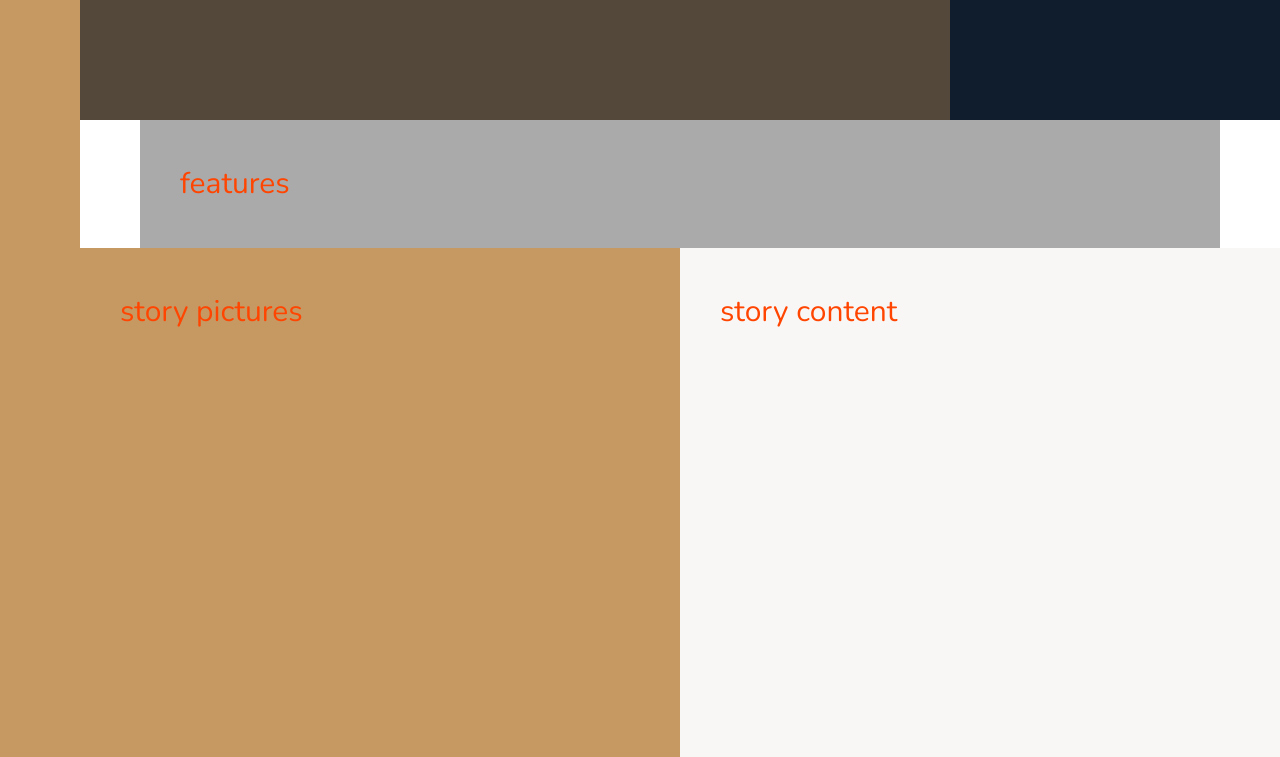
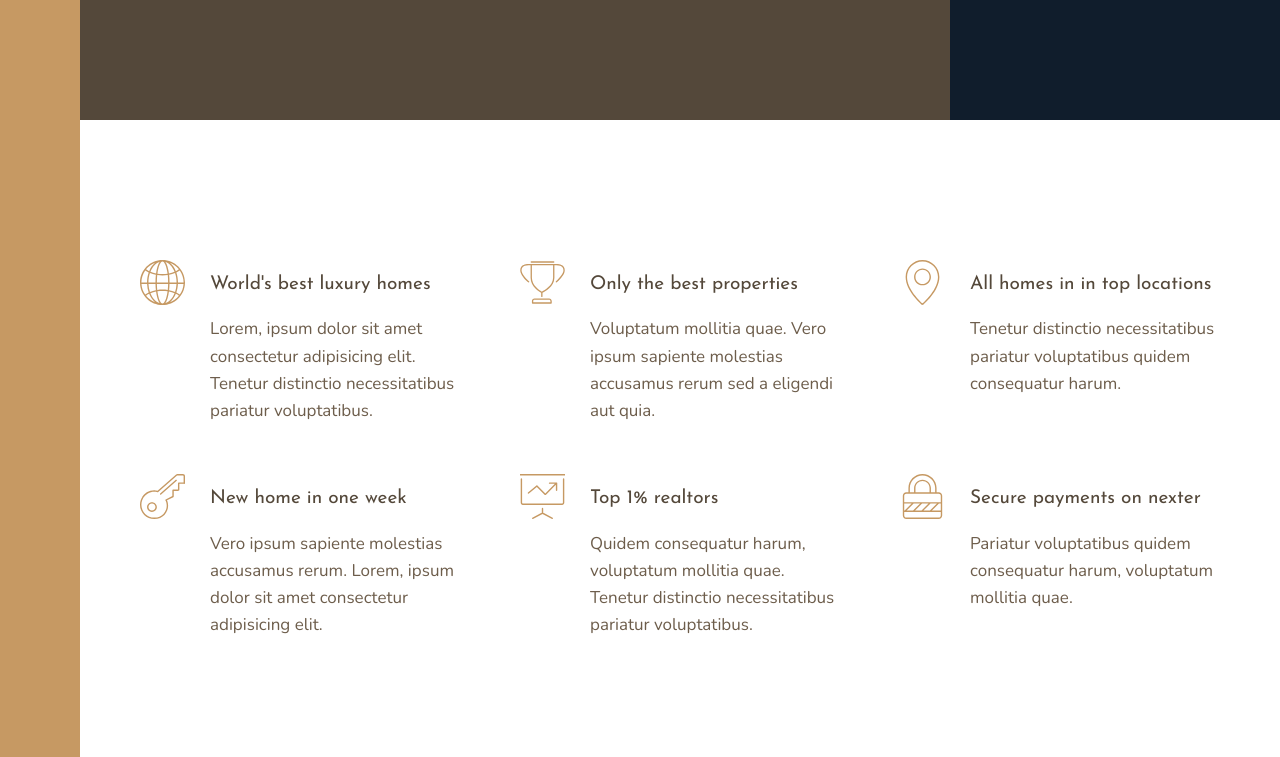
Before and after one commit to ryan258/proto--real-estate-agency, a website: page index.html in a window 1280 px wide. Shown: the part 520-1277 px from the top of the page. Drawn offline with nearby package versions, Linux system fonts and the light colour scheme.

Commit message:
Style features and typography>header component.

```diff
--- a/index.html
+++ b/index.html
@@ -15,7 +15,55 @@
     <div class="sidebar">Sidebar</div>
     <header class="header">header</header>
     <div class="realtors">top 3 realtors</div>
-    <section class="features">features</section>
+    <section class="features">
+      <div class="feature">
+        <svg class="feature__icon">
+          <use xlink:href="img/sprite.svg#icon-global"></use>
+        </svg>
+        <h3 class="heading-4 heading-4--dark">World's best luxury homes</h3>
+        <p class="feature__text">Lorem, ipsum dolor sit amet consectetur adipisicing elit. Tenetur distinctio necessitatibus pariatur voluptatibus.</p>
+      </div>
+
+      <div class="feature">
+        <svg class="feature__icon">
+          <use xlink:href="img/sprite.svg#icon-trophy"></use>
+        </svg>
+        <h3 class="heading-4 heading-4--dark">Only the best properties</h3>
+        <p class="feature__text">Voluptatum mollitia quae. Vero ipsum sapiente molestias accusamus rerum sed a eligendi aut quia.</p>
+      </div>
+
+      <div class="feature">
+        <svg class="feature__icon">
+          <use xlink:href="img/sprite.svg#icon-map-pin"></use>
+        </svg>
+        <h3 class="heading-4 heading-4--dark">All homes in in top locations</h3>
+        <p class="feature__text">Tenetur distinctio necessitatibus pariatur voluptatibus quidem consequatur harum.</p>
+      </div>
+
+      <div class="feature">
+        <svg class="feature__icon">
+          <use xlink:href="img/sprite.svg#icon-key"></use>
+        </svg>
+        <h3 class="heading-4 heading-4--dark">New home in one week</h3>
+        <p class="feature__text">Vero ipsum sapiente molestias accusamus rerum. Lorem, ipsum dolor sit amet consectetur adipisicing elit.</p>
+      </div>
+
+      <div class="feature">
+        <svg class="feature__icon">
+          <use xlink:href="img/sprite.svg#icon-presentation"></use>
+        </svg>
+        <h3 class="heading-4 heading-4--dark">Top 1% realtors</h3>
+        <p class="feature__text">Quidem consequatur harum, voluptatum mollitia quae. Tenetur distinctio necessitatibus pariatur voluptatibus.</p>
+      </div>
+
+      <div class="feature">
+        <svg class="feature__icon">
+          <use xlink:href="img/sprite.svg#icon-lock"></use>
+        </svg>
+        <h3 class="heading-4 heading-4--dark">Secure payments on nexter</h3>
+        <p class="feature__text">Pariatur voluptatibus quidem consequatur harum, voluptatum mollitia quae.</p>
+      </div>
+    </section>
     <div class="story__pictures">story pictures</div>
     <div class="story__content">story content</div>
     <section class="homes">homes</section>
--- a/sass/_base.scss
+++ b/sass/_base.scss
@@ -54,9 +54,9 @@ body {
     minmax(6rem, 1fr)
     [full-end];
 
-  & > * {
-    padding: 40px;
-    color: orangered;
-    font-size: 3rem;
-  }
+  // & > * {
+  //   padding: 40px;
+  //   color: orangered;
+  //   font-size: 3rem;
+  // }
 }
--- a/sass/_features.scss
+++ b/sass/_features.scss
@@ -1,4 +1,33 @@
 .features {
-  background-color: $color-grey-light-2;
+  // background-color: $color-grey-light-2;
   grid-column: center-start / center-end;
+
+  margin: 15rem 0;
+
+  display: grid;
+  // it would be nice to have subgrids, but that is still coming, so we'll do it the manual way
+  // grid-template-columns: repeat(3, 1fr);
+  grid-template-columns: repeat(auto-fit, minmax(25rem, 1fr));
+  // grid-template-rows: auto auto;
+  grid-gap: 6rem;
+  align-items: start;
 }
+
+.feature {
+  display: grid;
+  grid-template-columns: min-content 1fr;
+  grid-row-gap: 1.5rem;
+  grid-column-gap: 2.5rem;
+
+  &__icon {
+    fill: $color-primary;
+    width: 4.5rem;
+    height: 4.5rem;
+    // grid-row: 1/-1; // -1 means the end of the EXPLICIT grid
+    grid-row: 1 / span 2;
+    transform: translateY(-1rem);
+  }
+  &__text {
+    font-size: 1.7rem;
+  }
+}
--- a/sass/_typography.scss
+++ b/sass/_typography.scss
@@ -0,0 +1,36 @@
+// this is an include, a placeholder, then selectors are added to the placeholder with the style definitions
+
+// a mixin works the other way around where the content is pasted into each thing using it instead of it being grouped on to a placesholder of styles
+
+%heading {
+  font-family: $font-display;
+  font-weight: 400;
+}
+
+.heading {
+  &-1 {
+    @extend %heading;
+    &--dark {
+    }
+  }
+  &-2 {
+    @extend %heading;
+    &--dark {
+    }
+  }
+  &-3 {
+    @extend %heading;
+    &--dark {
+    }
+  }
+  &-4 {
+    @extend %heading;
+    font-size: 1.9rem;
+    &--light {
+      color: $color-grey-light-1;
+    }
+    &--dark {
+      color: $color-grey-dark-1;
+    }
+  }
+}
```
Also changed, not shown: css/style.css.
